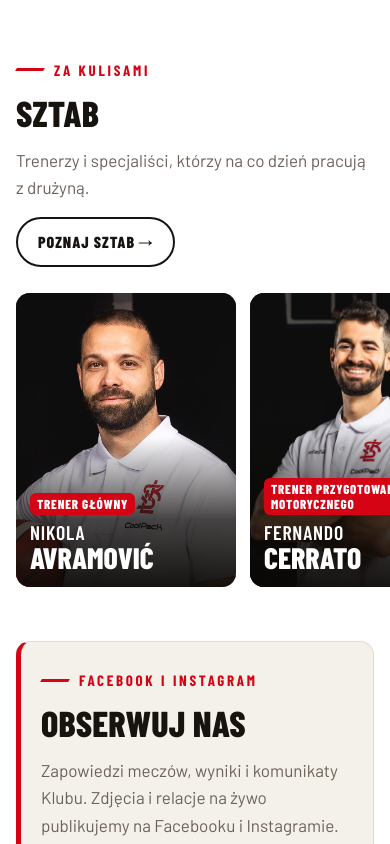
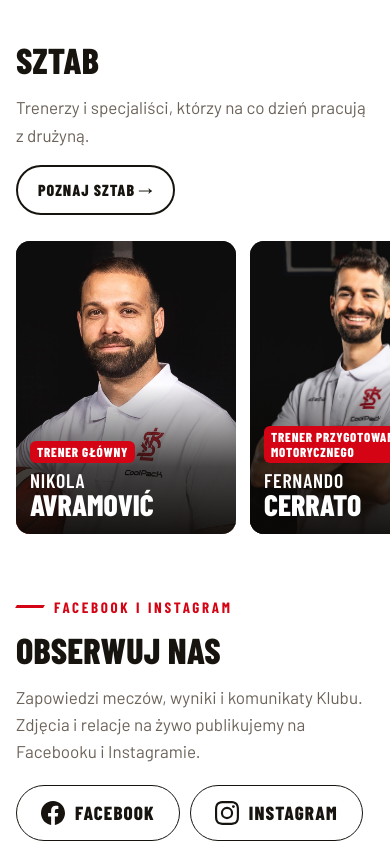
Before and after one commit to piotrlew-creator/lks-coolpack, an Astro site: page /lks-coolpack/ in a window 390 px wide. Shown: the part 1880-2724 px from the top of the page. Built offline with nearby package versions, Linux system fonts and the light colour scheme; Astro itself is replaced by a stand-in of ours.

Commit message:
Start: Skład i Sztab w jednej sekcji, klikalny sztab, Obserwuj nas bez ramki

```diff
--- a/src/components/StaffCard.astro
+++ b/src/components/StaffCard.astro
@@ -1,11 +1,11 @@
 ---
 /*
   Kafel członka sztabu na stronie startowej — wygląd jak kafel zawodnika,
-  ale bez linku, bez efektu pioruna i bez numeru.
+  bez efektu pioruna i bez numeru. Kliknięcie prowadzi na podstronę Sztab (do tej osoby).
 */
 import { Image } from "astro:assets";
 import type { CollectionEntry } from "astro:content";
-import type { Lang } from "../i18n/ui";
+import { type Lang, route } from "../i18n/ui";
 import { pick } from "../lib/data";
 import Silhouette from "./Silhouette.astro";
 
@@ -19,7 +19,7 @@ const d = s.data;
 const funkcja = pick(d.funkcja, d.funkcjaEn, lang);
 ---
 
-<div class="stcard reveal" style={`--d:${Math.min(index, 8) * 60}ms`}>
+<a class="stcard reveal" href={`${route("sztab", lang)}#${s.id}`} style={`--d:${Math.min(index, 8) * 60}ms`}>
   <span class="stcard__photo">
     {
       d.zdjecie ? (
@@ -34,7 +34,7 @@ const funkcja = pick(d.funkcja, d.funkcjaEn, lang);
     <span class="stcard__first">{d.imie}</span>
     <span class="stcard__last">{d.nazwisko}</span>
   </span>
-</div>
+</a>
 
 <style>
   .stcard {
@@ -46,9 +46,18 @@ const funkcja = pick(d.funkcja, d.funkcjaEn, lang);
     overflow: hidden;
     isolation: isolate;
     color: #fff;
+    text-decoration: none;
+    transition: box-shadow 250ms var(--ease);
     background:
       radial-gradient(120% 80% at 50% 0%, #3a2f28 0%, transparent 60%),
       linear-gradient(160deg, #2a231e 0%, #120f0c 100%);
+  }
+  .stcard:hover,
+  .stcard:focus-visible {
+    box-shadow: 0 0 0 2px var(--red);
+  }
+  .stcard:focus-visible {
+    outline-offset: 4px;
   }
   .stcard__photo {
     position: absolute;
--- a/src/views/StartView.astro
+++ b/src/views/StartView.astro
@@ -129,21 +129,18 @@ const wpisy = wszystkie.filter((w) => !(mecz && w.data.mecz?.data === mecz.data)
     <ul class="rail" role="list">
       {players.map((p, i) => <li><PlayerCard p={p} lang={lang} index={i} /></li>)}
     </ul>
-  </section>
 
-  <!-- ══════════════ SZTAB (zdjęcia jak w składzie, bez kliknięcia) ══════════════ -->
-  <section class="section" aria-labelledby="sztab-title">
-    <div class="wrap">
+    <!-- Sztab w tej samej sekcji „Sezon 2026/2027” (zdjęcia jak w składzie, bez pioruna; klik → podstrona Sztab) -->
+    <div class="wrap staff-head">
       <div class="section-head">
         <div>
-          <p class="kicker">{t(lang, "staff.kicker")}</p>
           <h2 id="sztab-title" class="h-lg">{t(lang, "staff.title")}</h2>
           <p class="lead">{t(lang, "staff.lead")}</p>
         </div>
         <a class="btn btn--ghost" href={route("sztab", lang)}>{t(lang, "staff.cta")} →</a>
       </div>
     </div>
-    <ul class="rail rail--staff" role="list">
+    <ul class="rail rail--staff" role="list" aria-labelledby="sztab-title">
       {staff.map((s, i) => <li><StaffCard s={s} lang={lang} index={i} /></li>)}
     </ul>
   </section>
@@ -151,14 +148,14 @@ const wpisy = wszystkie.filter((w) => !(mecz && w.data.mecz?.data === mecz.data)
   <!-- ══════════════ AKTUALNOŚCI / SOCIAL ══════════════ -->
   <section class="section social-band" aria-labelledby="news-title">
     <div class="wrap">
-      <div class="card social-band__in reveal">
+      <div class="section-head">
         <div>
           <p class="kicker">{t(lang, "news.social")}</p>
           <h2 id="news-title" class="h-lg">{t(lang, "news.follow")}</h2>
-          <p class="social-band__lead">{t(lang, "news.lead")}</p>
+          <p class="lead">{t(lang, "news.lead")}</p>
         </div>
-        <Social lang={lang} size="lg" />
       </div>
+      <Social lang={lang} size="lg" />
     </div>
   </section>
 
@@ -463,29 +460,14 @@ const wpisy = wszystkie.filter((w) => !(mecz && w.data.mecz?.data === mecz.data)
     }
   }
 
+  .staff-head {
+    margin-top: clamp(28px, 4vw, 48px);
+  }
   /* Sztab: 6 osób = 2 równe rzędy po 3 na monitorze */
   @media (min-width: 1024px) {
     .rail--staff {
       grid-template-columns: repeat(3, 1fr);
     }
-  }
-
-  /* -- Karta social media ---------------------------------------- */
-  .social-band__in {
-    display: grid;
-    gap: 20px;
-    align-items: center;
-    border-left: 5px solid var(--red);
-  }
-  @media (min-width: 900px) {
-    .social-band__in {
-      grid-template-columns: 1.4fr auto;
-    }
-  }
-  .social-band__lead {
-    margin: 0;
-    max-width: 52ch;
-    color: var(--muted);
   }
 
   /* -- Logotypy sponsorów -------------------------------------- */
--- a/src/views/SztabView.astro
+++ b/src/views/SztabView.astro
@@ -25,7 +25,7 @@ const staff = await sztab();
           const d = s.data;
           const funkcja = pick(d.funkcja, d.funkcjaEn, lang);
           return (
-            <li class:list={["member reveal", { "member--lead": i === 0 }]} style={`--d:${Math.min(i, 6) * 70}ms`}>
+            <li id={s.id} class:list={["member reveal", { "member--lead": i === 0 }]} style={`--d:${Math.min(i, 6) * 70}ms`}>
               <div class="member__photo">
                 {d.zdjecie ? (
                   <Image src={d.zdjecie} alt={`${d.imie} ${d.nazwisko}`} widths={[320, 480, 640]} sizes="(min-width: 900px) 30vw, 90vw" loading="lazy" />
@@ -48,6 +48,9 @@ const staff = await sztab();
 </Base>
 
 <style>
+  .member {
+    scroll-margin-top: calc(var(--header-h) + 16px);
+  }
   .staff {
     list-style: none;
     margin: 0 auto;
```
